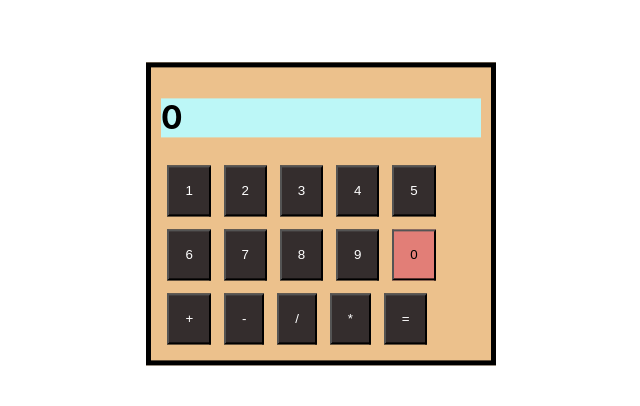
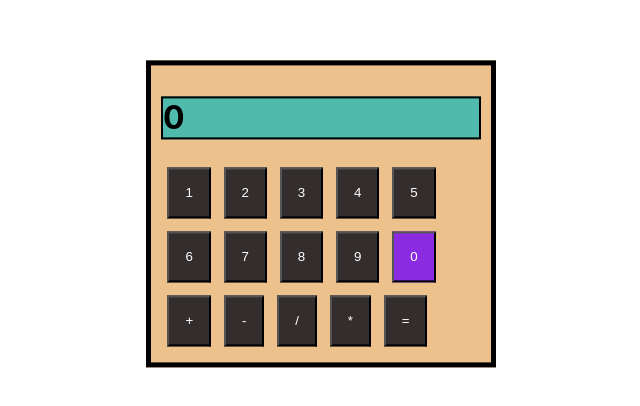
Before and after one commit to helloYash112/miniCalsi, a React (Create React App) app: page / in a window 1280 px wide. Shown: the part 186-592 px from the top of the page, without its empty margins (319-959 px from the left). Built offline with nearby package versions, Linux system fonts and the light colour scheme.

Commit message:
some modefied changed

```diff
--- a/src/App.css
+++ b/src/App.css
@@ -18,5 +18,6 @@
 }
 .res{
   align-items: center;
-  background-color: rgb(188, 247, 247);
+  background-color: rgba(22, 185, 185, 0.726);
+  border: 2px solid;
 }
--- a/src/components/tabButton/tabButton.css
+++ b/src/components/tabButton/tabButton.css
@@ -5,9 +5,9 @@
    margin-left: 2%;
    margin-bottom: 2%;
     background-attachment: fixed;
-    background-color:rgba(212, 35, 91, 0.418);
+    background-color:blueviolet;
     text-align: center;
-    color:black;
+    color:white;;
 }
 #btn1{
     padding: 5%;
```
